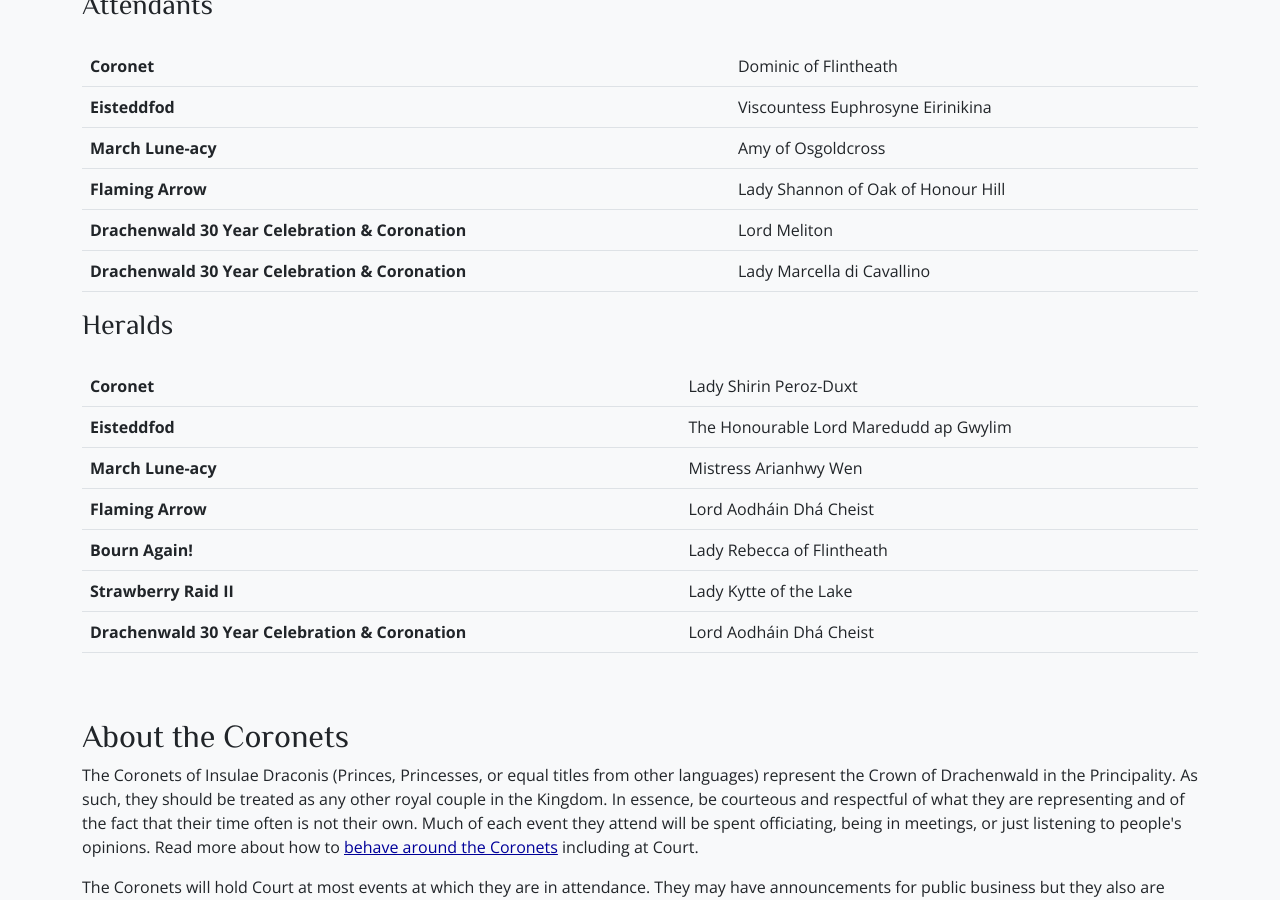
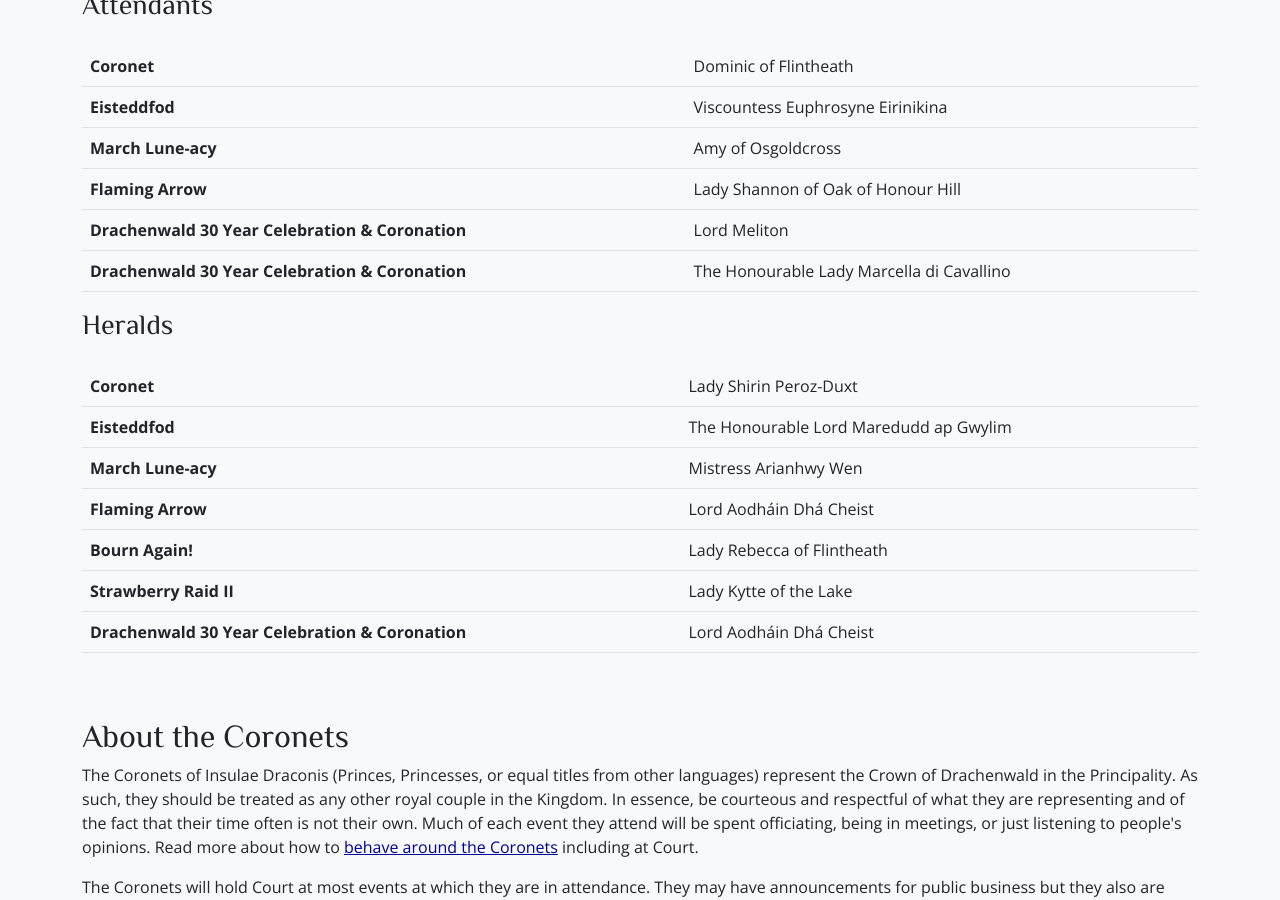
Before and after one commit to drachenwald/insulae-draconis, a Jekyll site: the page built from coronet/index.md, in a window 1280 px wide and 900 px high, scrolled down 2876 px. Built offline with Jekyll 4.4.1, drawn with Linux system fonts in a browser that asks for light colours; comment, search, counter and statistics services are not loaded.

Commit message:
Update index.md

```diff
--- a/coronet/index.md
+++ b/coronet/index.md
@@ -235,7 +235,7 @@ prevurl:
         <td>Lord Meliton</td>
       </tr><tr>
         <td><strong>Drachenwald 30 Year Celebration & Coronation</strong></td>
-        <td>Lady Marcella di Cavallino</td>
+        <td>The Honourable Lady Marcella di Cavallino</td>
       </tr>
   </tbody>
 </table> <h3>Heralds</h3>
```
